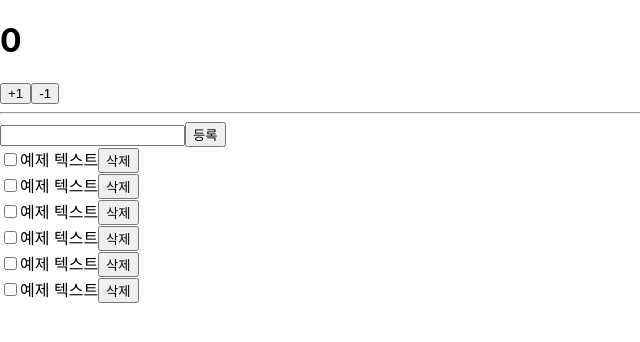
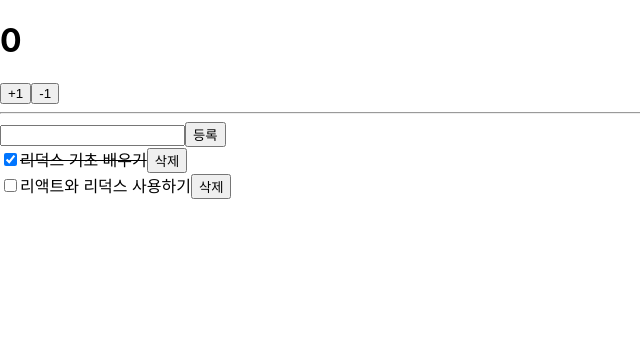
Before and after one commit to dhshffnfn123/react-redux-tutorial, a React (Create React App) app: page / in a window 1280 px wide. Shown: the top 342 px of the page, without its empty margins (0-640 px from the left). Built offline with nearby package versions, Linux system fonts and the light colour scheme.

Commit message:
handleActions 수정

```diff
--- a/package.json
+++ b/package.json
@@ -11,6 +11,7 @@
     "react-redux": "^7.2.6",
     "react-scripts": "4.0.3",
     "redux": "^4.1.2",
+    "redux-actions": "^2.6.5",
     "redux-devtools-extension": "^2.13.9",
     "web-vitals": "^1.0.1"
   },
--- a/src/App.js
+++ b/src/App.js
@@ -1,13 +1,13 @@
 import React from "react";
-import Todos from "./components/Todos";
 import CounterContainer from "./containers/CounterContainer";
+import TodosContainer from "./containers/TodosContainer";
 
 const App = () => {
   return (
     <div>
       <CounterContainer />
       <hr />
-      <Todos />
+      <TodosContainer />
     </div>
   );
 };
--- a/src/components/Todos.js
+++ b/src/components/Todos.js
@@ -3,9 +3,14 @@ import React from "react";
 const TodoItem = ({ todo, onToggle, onRemove }) => {
     return (
         <div>
-            <input type="checkbox" />
-            <span>예제 텍스트</span>
-            <button>삭제</button>
+            <input
+                type="checkbox"
+                onClick={() => onToggle(todo.id)}
+                checked={todo.done}
+                readOnly={true}
+            />
+            <span style={{ textDecoration: todo.done ? 'line-through' : 'none' }}>{todo.text}</span>
+            <button onClick={() => onRemove(todo.id)}>삭제</button>
         </div>
     );
 };
@@ -20,20 +25,25 @@ const Todos = ({
 }) => {
     const onSubmit = e => {
         e.preventDefault();
+        onInsert(input);
+        onChangeInput(''); // 등록 후 인풋 초기화
     };
+    const onChange = e => onChangeInput(e.target.value);
     return (
         <div>
             <form onSubmit={onSubmit}>
-                <input />
+                <input value={input} onChange={onChange} />
                 <button type="submit">등록</button>
             </form>
             <div>
-                <TodoItem />
-                <TodoItem />
-                <TodoItem />
-                <TodoItem />
-                <TodoItem />
-                <TodoItem />
+                {todos.map(todo => (
+                    <TodoItem
+                        todo={todo}
+                        key={todo.id}
+                        onToggle={onToggle}
+                        onRemove={onRemove}
+                    />
+                ))}
             </div>
         </div>
     );
--- a/src/containers/CounterContainer.js
+++ b/src/containers/CounterContainer.js
@@ -1,5 +1,4 @@
 import React from 'react';
-import { bindActionCreators } from 'redux';
 import { connect } from 'react-redux';
 import Counter from '../components/Counter';
 import { increase, decrease } from '../modules/counter';
--- a/src/containers/TodosContainer.js
+++ b/src/containers/TodosContainer.js
@@ -17,7 +17,7 @@ const TodosContainer = ({
             todos={todos}
             onChangeInput={changeInput}
             onInsert={insert}
-            ontoggle={toggle}
+            onToggle={toggle}
             onRemove={remove}
         />
     );
--- a/src/modules/counter.js
+++ b/src/modules/counter.js
@@ -1,17 +1,30 @@
+import { createAction, handleActions } from "redux-actions";
+
 // 액션 타입 정의하기 => 액션타입은 대문자, 문자열 내용은 '모듈 이름/액션 이름' 과 같은 형태로 저장한다.
 const INCREASE = 'counter/INCREASE';
 const DECREASE = 'counter/DECREASE';
 
 // 액션 생성 함수 만들기
-export const increase = () => ({ type: INCREASE });
-export const decrease = () => ({ type: DECREASE });
+/* export const increase = () => ({ type: INCREASE });
+export const decrease = () => ({ type: DECREASE }); */
+export const increase = createAction(INCREASE);
+export const decrease = createAction(DECREASE);
 
 // 초기 상태 및 리듀서 함수 만들기
 const initialState = {
     number : 0
 };
 
-function counter (state = initialState, action) {
+// handleActions를 사용해 가독성을 높여준다.
+const counter = handleActions(
+    {
+        [INCREASE] : (state, action) => ({ number : state.number + 1}),
+        [DECREASE] : (state, action) => ({ number : state.number - 1}),
+    },
+    initialState,
+);
+
+/* function counter (state = initialState, action) {
     switch (action.type) {
         case INCREASE :
             return {
@@ -25,5 +38,5 @@ function counter (state = initialState, action) {
             return state;
     }
 }
-
+ */
 export default counter;
```
Also changed, not shown: 1 other file (tests, documents, lock files or other folders).
